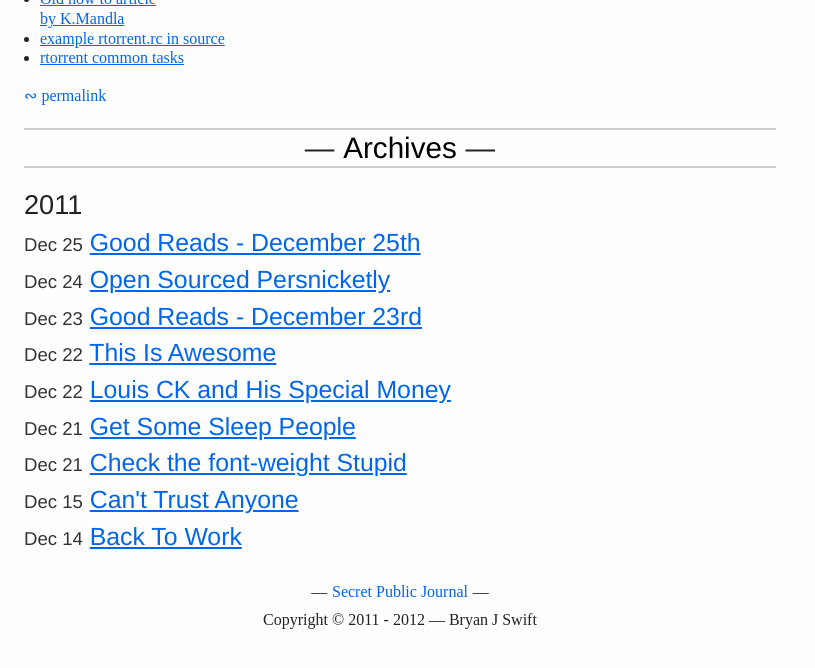
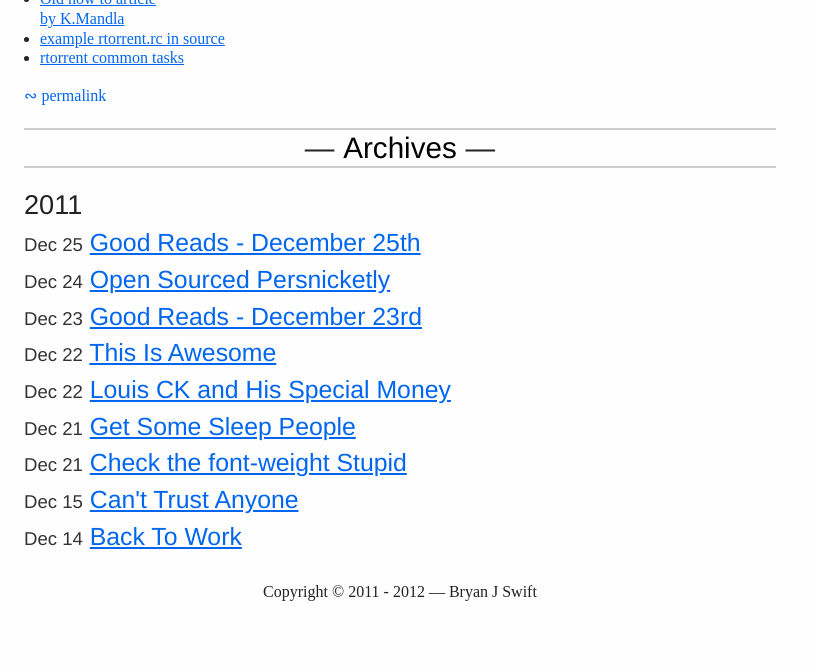
Before and after one commit to bryanjswift/bryanjswift.github.com, a Jekyll site: the page built from index.html, in a window 1280 px wide and 900 px high, scrolled down 1300 px, cut to the strip 230-898 px from the top of the window. Shown: the whole strip, without its empty margins (0-815 px from the left). Built offline with Jekyll 4.4.1, drawn with Linux system fonts in a browser that asks for light colours; comment, search, counter and statistics services are not loaded; after the commit the page ends 2172 px from its top, so only the background shows below that; some of the changed lines change nothing that is shown.

Commit message:
Make the journal link a comment in liquid

```diff
--- a/_includes/footer.html
+++ b/_includes/footer.html
@@ -1,6 +1,6 @@
-{% unless page.subtitle %}
+{% comment unless page.subtitle %}
 <section id="journal">
   <p class="decorated"><a href="/journal/" rel="nofollow">Secret Public Journal</a></p>
 </section>
-{% endunless %}
+{% endcomment %}
 <p class="copyright">Copyright &copy; 2011 - {{ site.time | date: "%Y" }} &#8212; {{ site.author }}</p>
```
